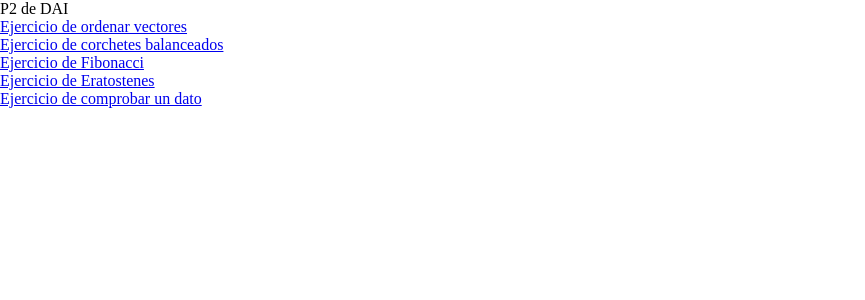
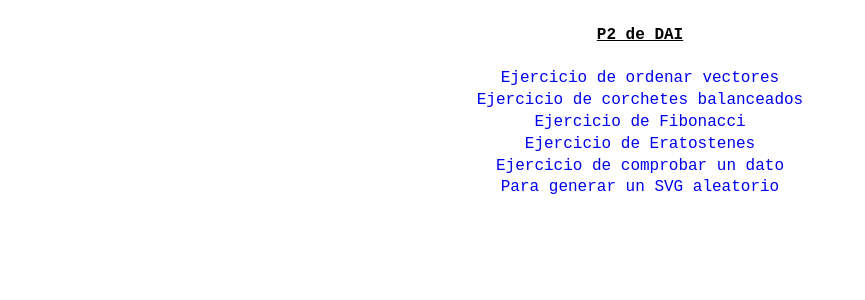
Before and after one commit to javizzyv/DAI, a Flask app: page /static/index.html in a window 1280 px wide. Shown: the top 300 px of the page, without its empty margins (0-865 px from the left). Run offline with Flask 2, Linux system fonts and the light colour scheme.

Commit message:
Añado ejercicio svg de la P2

```diff
--- a/app/app.py
+++ b/app/app.py
@@ -252,6 +252,44 @@ def comprobar(datos):
                 return '<h1> No es nada de eso o has introducido mal el dato </h1>'
 
 
+@app.route('/svg')
+
+def inicializarSVG ():
+    import random
+
+    colores = ['red','blue','green','purple','black','white','yellow']
+
+
+
+    numFiguras = random.randint(1,20)
+
+    resultado = ''
+
+    for _ in range(0,numFiguras):
+        figura = random.randint(1,2)
+
+        alto = random.randint(50,200)
+        ancho = random.randint(50,200)
+
+        trazo = random.choice(colores)
+        relleno = random.choice(colores)
+
+        cx = random.randint(5,100)
+        cy = random.randint(5,100)
+        r = random.randint(10,20)
+
+        x = random.randint(5,100)
+        y = random.randint(5,100)
+        rx = random.randint(10,20)
+        ry = random.randint(10,20)
+
+        if (figura == 1):
+            resultado += '<svg width="350" height="350"><rect x=' + str(x) + ' y=' + str(y) + ' rx=' + str(rx) +  ' ry=' + str(ry) + ' width=' + str(ancho) + ' height=' + str(alto) + ' style="fill:' + str(relleno) +';stroke:' + str(trazo) + ';stroke-width:5;opacity:0.5" /></svg>'
+        elif (figura == 2):
+            resultado += '<svg width="350" height="350"><circle cx=' + str(cx) + ' cy=' + str(cy) +  ' r=' + str(r) + ' style="fill:' + str(relleno) + ';stroke:' + str(trazo) + ';stroke-width="5";opacity:0.5" /></svg>'
+
+    return resultado
+
 @app.errorhandler(404)
 
 def page_not_found(error):
--- a/app/static/estilo.css
+++ b/app/static/estilo.css
@@ -9,3 +9,23 @@ ruby, section, summary, time   , mark, audio, video {
     font   : inherit;
     vertical-align: baseline;
 }
+
+body {
+    font-family: 'Courier New', Courier, monospace;
+}
+
+header {
+    margin: 2%;
+    text-align: center;
+    font-weight: bold;
+    text-decoration: underline;
+}
+
+ul li {
+    margin: 0.3%;
+    text-align: center;
+}
+
+ul li a:link{
+    text-decoration: none;
+}
--- a/app/static/index.html
+++ b/app/static/index.html
@@ -17,6 +17,7 @@
             <li><a href="../fibonacci">Ejercicio de Fibonacci</a></li>
             <li><a href="../eratostenes">Ejercicio de Eratostenes</a></li>
             <li><a href="../comprobar">Ejercicio de comprobar un dato</a></li>
+            <li><a href="../svg">Para generar un SVG aleatorio</a></li>
         </ul>
     </body>
 
```
